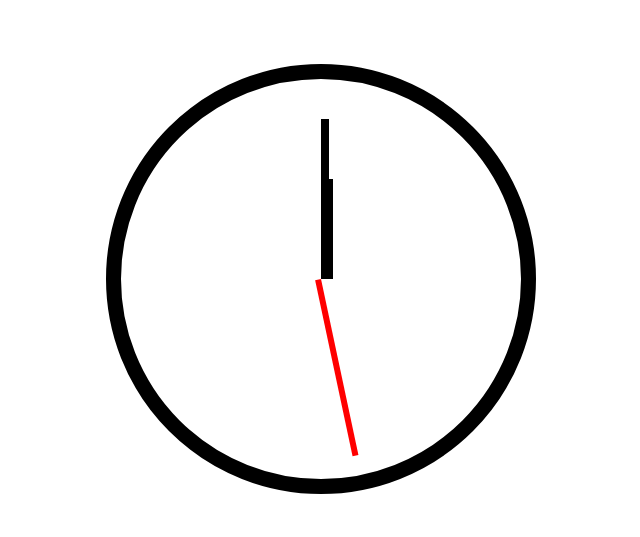
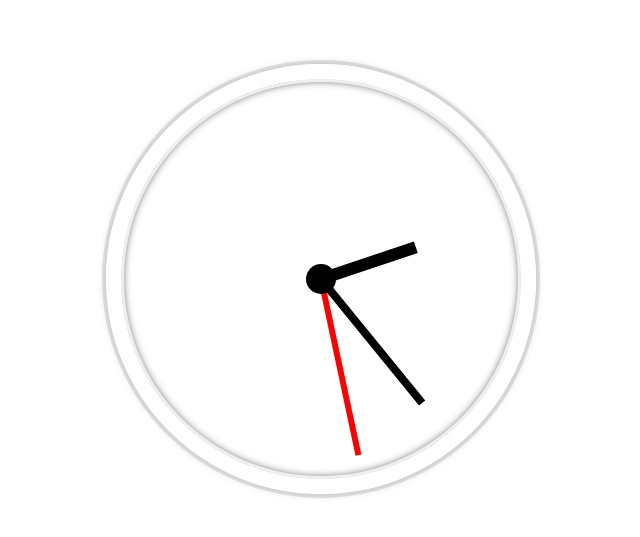
Before and after one commit to arthurlauck/javascript-30, a plain HTML site: page 2.clock/index.html in a window 1280 px wide. Shown: the part 121-658 px from the top of the page, without its empty margins (319-959 px from the left). Drawn offline with Linux system fonts and the light colour scheme.

Commit message:
final clock

```diff
--- a/2.clock/index.html
+++ b/2.clock/index.html
@@ -14,6 +14,7 @@
                 <div class="sec-hand"></div>
                 <div class="min-hand"></div>
                 <div class="hour-hand"></div>
+                <div class="center-watch"></div>
             </div>
         </div>
     </div>
--- a/2.clock/script.js
+++ b/2.clock/script.js
@@ -1,12 +1,45 @@
+// Get elements
 const secondHand = document.querySelector("div.sec-hand");
+const minuteHand = document.querySelector("div.min-hand");
+const hourHand = document.querySelector("div.hour-hand");
 
 function setTime() {
+    // Get time
     const time = new Date();
 
-
+    // Seconds Hand
     const seconds = time.getSeconds();
     const secondsDegree = 6 * seconds;
+
+    // Verify angle and remove/add transition
+    secondsDegree == 0 ? secondHand.style.transition = `unset` : secondHand.style.transition = `all .1s ease`;
+
     secondHand.style.transform = `rotate(${secondsDegree}deg)`;
+    secondHand.style.transform += `translate(-50%)`;
+
+    // Minutes Hand
+    const minutes = time.getMinutes();
+    const minutesDegree = 6 * minutes + (0.1 * seconds);
+
+    // Verify angle and remove/add transition
+    minutesDegree == 0 ? minuteHand.style.transition = `unset` :  minuteHand.style.transition = `all .1s ease`;
+
+    minuteHand.style.transform = `rotate(${minutesDegree}deg)`;
+    minuteHand.style.transform += `translate(-50%)`;
+
+    // Hours Hand
+    const hours = time.getHours();
+    const hourDegree = 30 * hours + (.5 * minutes);
+
+    // Verify angle and remove/add transition
+    secondsDegree == 0 ? hourHand.style.transition = `unset` : hourHand.style.transition = `all .1s ease`;;
+
+    hourHand.style.transform = `rotate(${hourDegree}deg)`;
+    hourHand.style.transform += `translate(-50%)`;
 }
 
+// Repeat function every 1000ms
 setInterval(setTime, 1000);
+
+// Start Clock
+setTime();
--- a/2.clock/style.css
+++ b/2.clock/style.css
@@ -19,31 +19,50 @@ html {
     height: 40rem;
     width: 40rem;
     border-radius: 50%;
-    border: solid 1.5rem #000;
+    border: solid 1.5rem white;
     position: relative;
+    box-shadow:
+        0 0 0 4px rgba(0,0,0,0.1),
+        inset 0 0 0 3px #EFEFEF,
+        inset 0 0 10px black,
+        0 0 10px rgba(0,0,0,0.2);
+}
+
+.center-watch {
+    width: 3rem;
+    height: 3rem;
+    background: #000;
+    border-radius: 50%;
+    position: absolute;
+    top: 50%;
+    left: 50%;
+    z-index: 999;
+    transform: translate(-50%, -50%);
 }
 
 .sec-hand, .min-hand, .hour-hand {
+    vertical-align: middle;
     position: absolute;
     bottom: 50%;
     left: 50%;
     background:#000;
     transform-origin: 0 100%;
-    transform: rotate(0deg);
+    transform: translateX(-50%) rotate(0deg);
+    transition: all .1s ease;
 }
 
 .min-hand {
-    height: 16rem;
     width: .8rem;
+    height: 40%;
 }
 
 .sec-hand {
     background: red;
     width: .6rem;
-    height: 18rem;
+    height: 45%;
 }
 
 .hour-hand {
     width: 1.2rem;
-    height: 10rem;
+    height: 25%;
 }
```
